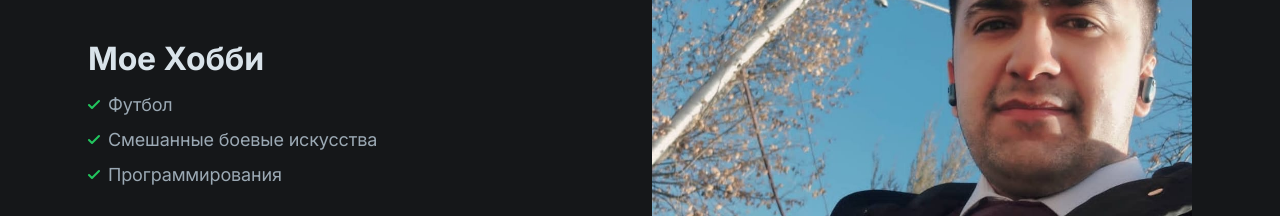
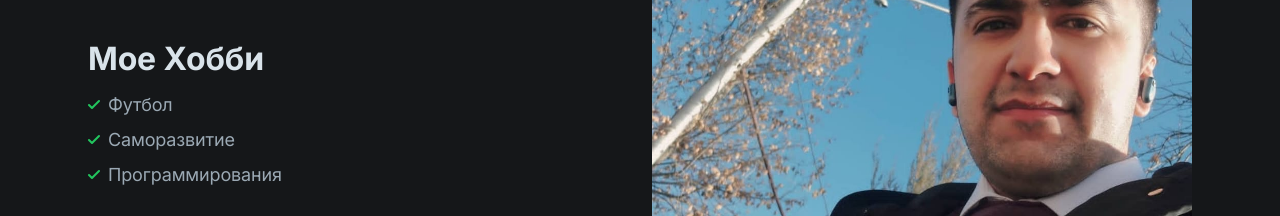
Before and after one commit to Komil-Muminov/komilff, a Next.js app: page / in a window 1280 px wide. Shown: the part 2440-2656 px from the top of the page. Built offline with nearby package versions, Linux system fonts and the light colour scheme.

Commit message:
changed text in hobbie

```diff
--- a/components/zigzag.tsx
+++ b/components/zigzag.tsx
@@ -3,7 +3,6 @@ import Image from 'next/image';
 import FeatImage01 from '@/public/images/features-03-image-01.jpg';
 import FeatImage02 from '@/public/images/features-03-image-02.jpeg';
 import FeatImage04 from '@/public/images/features-03-image-03.jpeg.jpg';
-
 
 export default function Zigzag() {
 	return (
@@ -172,9 +171,7 @@ export default function Zigzag() {
 												xmlns='http://www.w3.org/2000/svg'>
 												<path d='M10.28 2.28L3.989 8.575 1.695 6.28A1 1 0 00.28 7.695l3 3a1 1 0 001.414 0l7-7A1 1 0 0010.28 2.28z' />
 											</svg>
-											<span>
-												Смешанные боевые искусства{' '}
-											</span>
+											<span>Саморазвитие </span>
 										</li>
 										<li className='flex items-center'>
 											<svg
```
